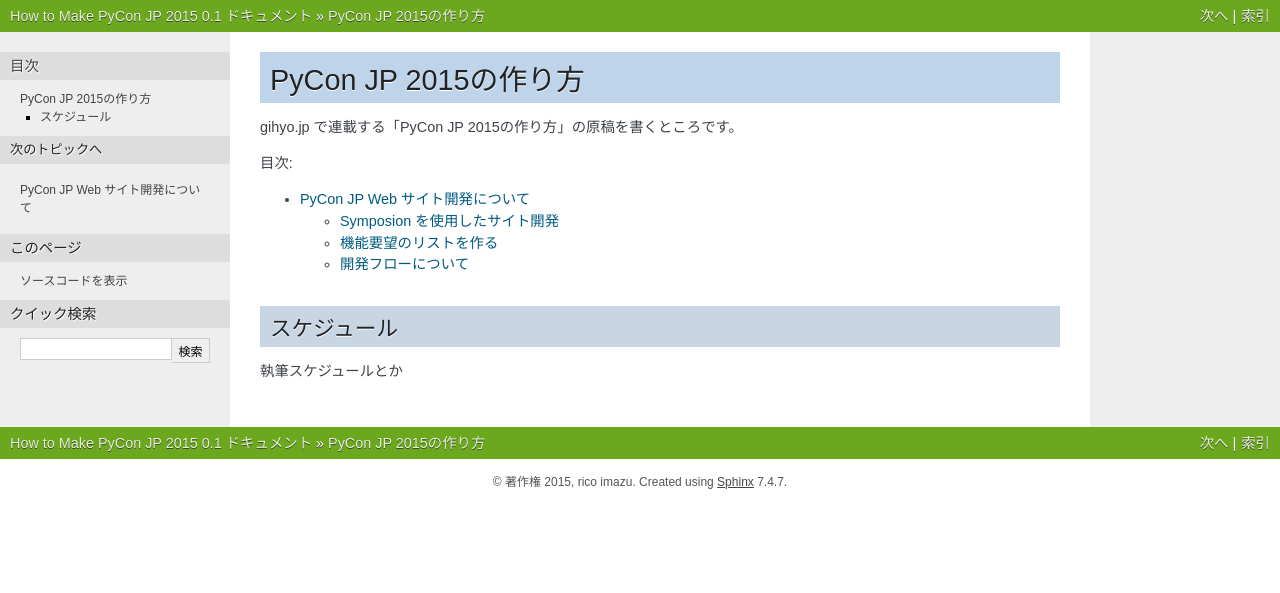
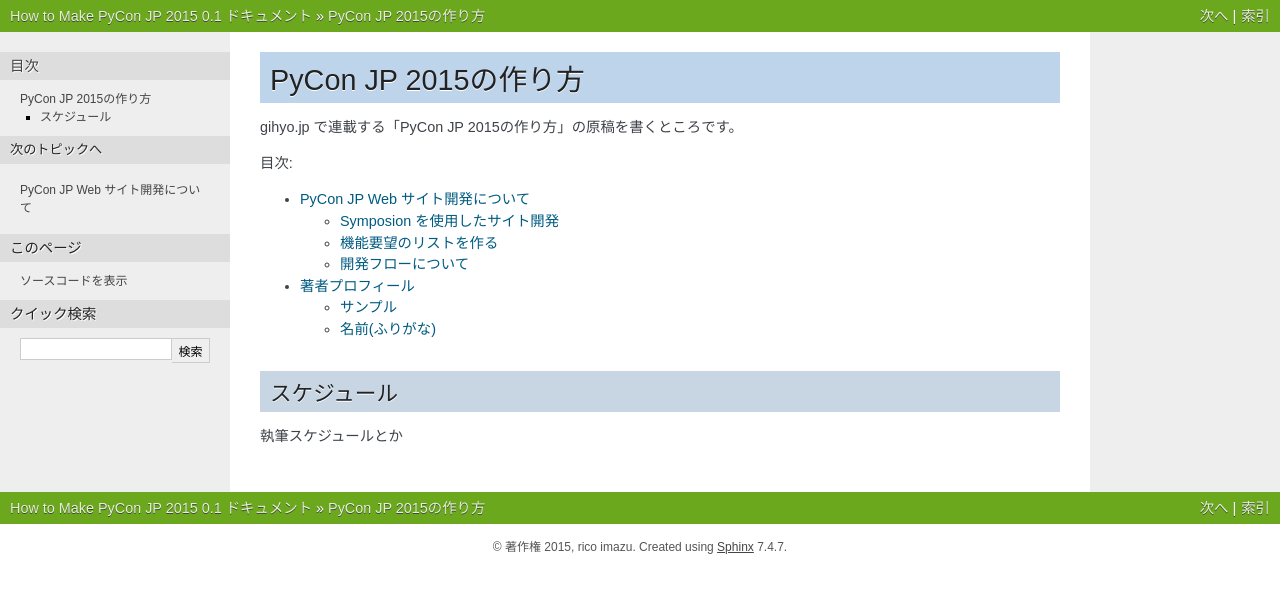
Before and after one commit to pyconjp/reports2015, a Sphinx documentation site: the page built from how-to-make/source/index.rst, in a window 1280 px wide. Shown: the top 593 px of the page. Built offline with Sphinx 7.4.7, drawn with Linux system fonts in a browser that asks for light colours.

Commit message:
HTJ-249 著者プロフィールを追加

```diff
--- /dev/null
+++ b/how-to-make/source/author.rst
@@ -0,0 +1,17 @@
+==================
+ 著者プロフィール
+==================
+
+サンプル
+========
+- `「PyCon Taiwan 2012」参加レポート：レポート <http://gihyo.jp/news/report/01/pycon-taiwan2012>`_
+- `台湾で開催された「PyCon APAC 2014」参加レポート：レポート <http://gihyo.jp/news/report/01/pycon-apac2014>`_
+
+名前(ふりがな)
+==============
+.. image:: /images/your_name.jpg
+
+所属とかやっていることとか。
+
+- Twitterとか
+- Webサイトとか
--- a/how-to-make/source/index.rst
+++ b/how-to-make/source/index.rst
@@ -14,6 +14,7 @@
    :maxdepth: 2
 
    01_web
+   author
 
 スケジュール
 ------------
```
